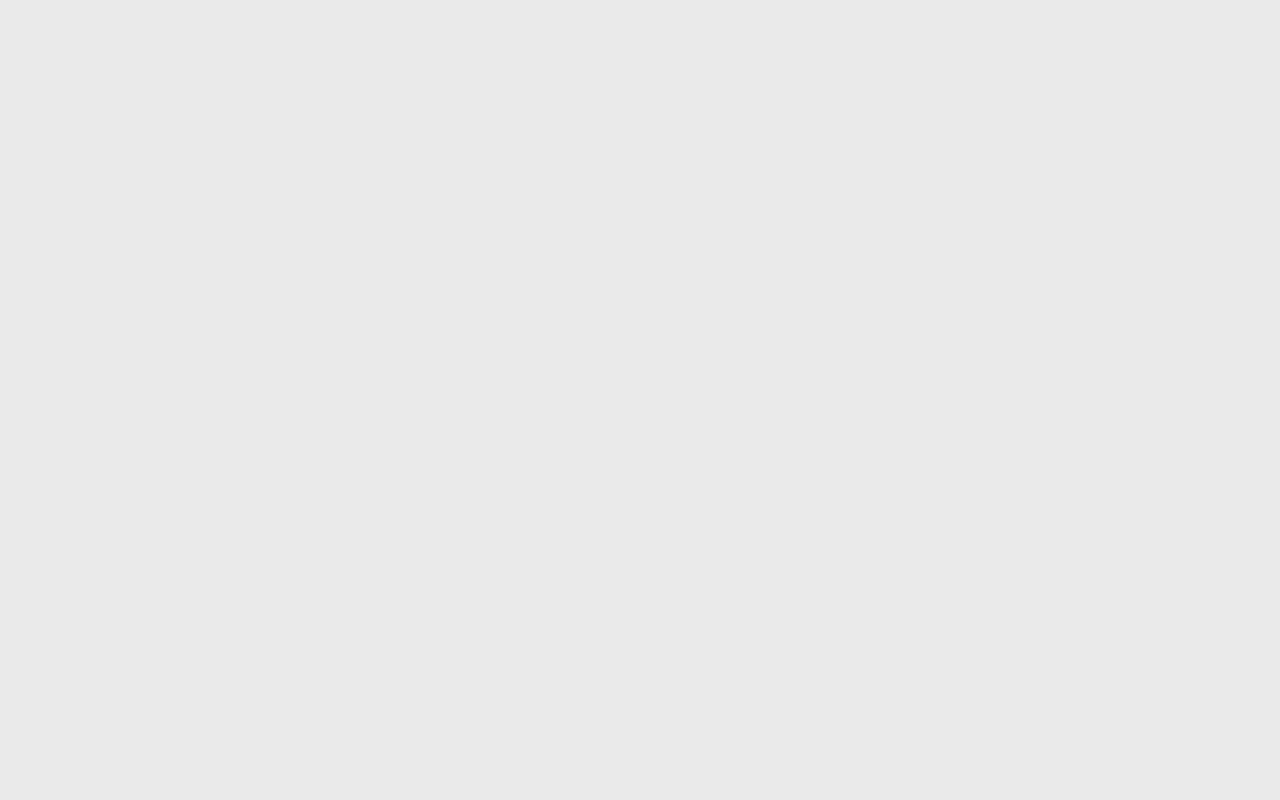
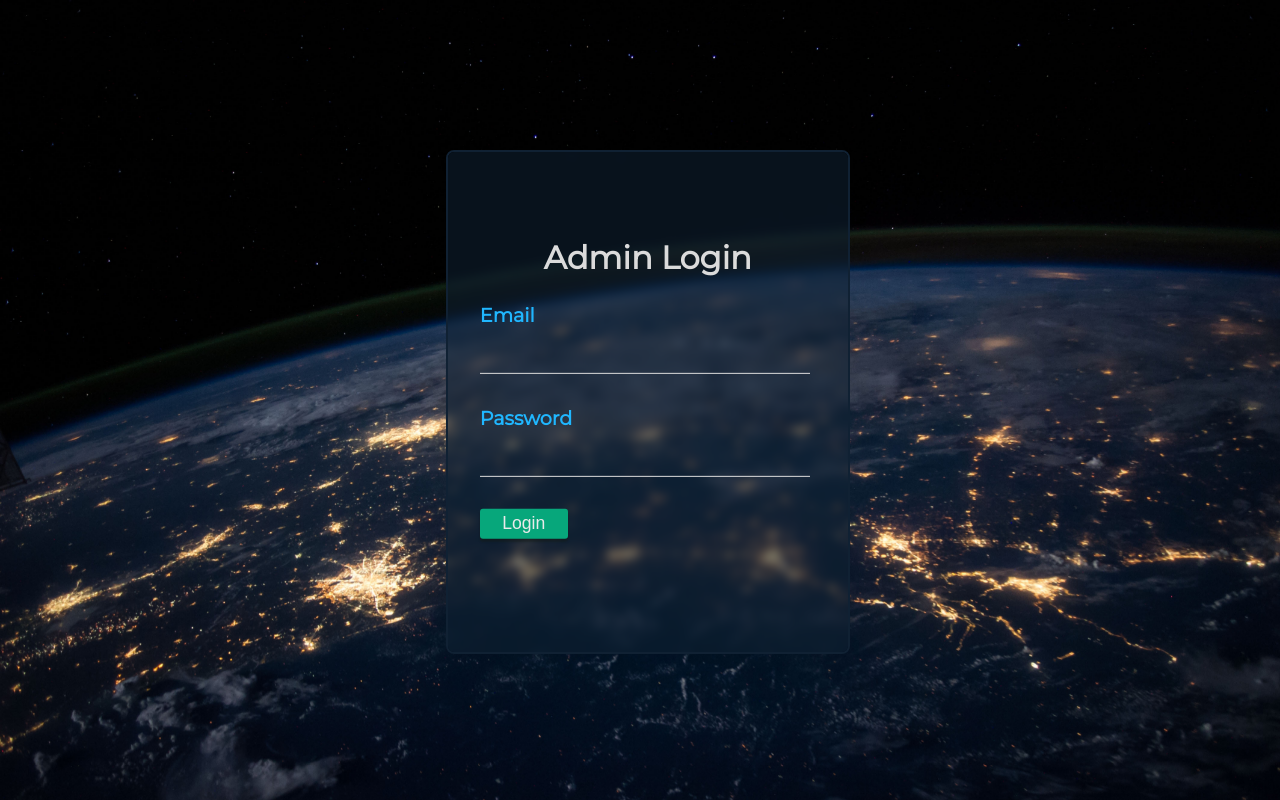
Before and after one commit to GabrielvonPlaten/Portfolio_2019, a React (Create React App) app: page /admin/login in a window 1280 px wide. Built offline with nearby package versions, Linux system fonts and the light colour scheme.

Commit message:
Create login page and improve general styling

```diff
--- a/src/index.sass
+++ b/src/index.sass
@@ -10,3 +10,14 @@ body
 
 code
   font-family: source-code-pro, Menlo, Monaco, Consolas, "Courier New", monospace
+
+.btn
+  +btn
+
+  &--green
+    +btn--green
+
+  &--red
+
+  &--blue
+    +btn--blue
--- a/src/routes/routes.js
+++ b/src/routes/routes.js
@@ -2,12 +2,14 @@ import React from 'react'
 import { BrowserRouter, Route, Switch } from 'react-router-dom';
 
 import Sections from 'sections';
+import Login from '../views/Login/Login';
 
 export default function routes() {
   return (
     <BrowserRouter>
       <Switch>
         <Route path="/" exact component={Sections} />
+        <Route path="/admin/login" exact component={Login} />
       </Switch>
     </BrowserRouter>
   )
--- a/src/sections/Contact/Contact.jsx
+++ b/src/sections/Contact/Contact.jsx
@@ -3,8 +3,8 @@ import './Contact.sass';
 import { faGlobe } from "@fortawesome/free-solid-svg-icons";
 import { FontAwesomeIcon } from "@fortawesome/react-fontawesome";
 import Mail from '../../assets/Skills/mail.svg';
+import Links from '../../assets/Skills/links.svg';
 import Location from '../../assets/Skills/location.svg';
-import HTML from '../../assets/Skills/links.svg';
 import PaperPlane from '../../assets/Skills/paper-plane.svg';
 
 const Contact = () => {
@@ -21,13 +21,13 @@ const Contact = () => {
             <img src={Mail} alt="Mail" />
             <a href="mailto:gabrielvonplaten@gmail.com">Gabrielvonplaten@gmail.com</a>
           </h3>
-          <h3>
+          <h3 className="text-position-middle-fix">
             <FontAwesomeIcon icon={faGlobe} className="linkIcon"/>
-            <div className="text-position-middle-fix">
+            {/* <div className="text-position-middle-fix"> */}
               <a href="https://github.com/GabrielvonPlaten">GitHub</a>
-              <span className="hyphen-separation"> - </span>
+              <span className="hyphen-separation">  </span>
               <a href="https://www.linkedin.com/in/gabriel-von-platen-9a89ab12a/">LinkedIn</a>
-            </div>
+            {/* </div> */}
           </h3>
           <h3>
             <img src={Location} alt="Location" />
--- a/src/sections/Contact/Contact.sass
+++ b/src/sections/Contact/Contact.sass
@@ -36,12 +36,13 @@
     color: $title-1
     font-size: 2.5rem
 
-
-
 .hyphen-separation
   color: $black-2
+  margin: 0 0.4rem
 
 .text-position-middle-fix
-  position: relative
-  bottom: 35px
   left: 40px
+
+  a, span
+    position: relative
+    top: -5px
--- a/src/sections/Home/Home.jsx
+++ b/src/sections/Home/Home.jsx
@@ -11,13 +11,13 @@ const Home = () => {
       <div className="title-links">
         <ul>
           <li>
-            <a href="#work" target="_blank">Work</a>
+            <a className="btn btn--blue" href="#work" target="_blank">Work</a>
           </li>
           <li>
-            <a href="#about" target="_blank">About</a>
+            <a className="btn btn--blue" href="#about" target="_blank">About</a>
           </li>
           <li>
-            <a href="#contact" target="_blank">Contact</a>
+            <a className="btn btn--blue" href="#contact" target="_blank">Contact</a>
           </li>
         </ul>
       </div>
--- a/src/sections/Home/Home.sass
+++ b/src/sections/Home/Home.sass
@@ -43,12 +43,12 @@ h3
     li
       margin: 0 1rem
 
-    a
-      border-radius: 3px
-      border: $border-blue-0
-      padding: 0.4rem 1rem
-      font-size: 1.1rem
-      color: $white-0
-      transition: all 0.4s
-      text-decoration: none
-      letter-spacing: 1px
+    // a
+    //   border-radius: 3px
+    //   border: $border-blue-0
+    //   padding: 0.4rem 1rem
+    //   font-size: 1.1rem
+    //   color: $white-0
+    //   transition: all 0.4s
+    //   text-decoration: none
+    //   letter-spacing: 1px
--- a/src/style/_mixins.sass
+++ b/src/style/_mixins.sass
@@ -1,3 +1,30 @@
 =section-border
   margin-top: 1rem
   border-top: 1px solid #dbdbdb
+
+=btn
+  font-size: 1.1rem
+  padding: 0.3rem 1.4rem
+  border: none
+  border-radius: 3px
+  box-shadow: $box-shadow-0
+  transition: all 0.2s
+  text-decoration: none
+  &:hover
+    cursor: pointer
+    background: $white-4
+
+=btn--green
+  background: #07a77b
+  color: $white-0
+  border: none
+  &:hover
+    background: #18c600
+
+=btn--blue
+  background: #3e3ee6
+  color: $white-0
+  border: none
+  box-shadow: $box-shadow-blue-0
+  &:hover
+    background: #555FE6
--- a/src/style/_variables.sass
+++ b/src/style/_variables.sass
@@ -29,3 +29,7 @@ $border-teal-0: 2px solid #23D9E6
 
 // Border
 $border: 1px solid #d7d7d7
+
+// Box Shadows
+$box-shadow-0: 0px 3px 2px 0px rgba(20,25,15, .4)
+$box-shadow-blue-0: 0px 3px 2px 0px rgba(62,62,230, .4)
--- /dev/null
+++ b/src/views/Login/Login.jsx
@@ -0,0 +1,27 @@
+import React from 'react'
+import './Login.sass';
+
+const Login = () => {
+  return (
+    <div className="login">
+      <div className="login-container">
+        <form>
+          <h2>Admin Login</h2>
+          <div className="form-division">
+            <label>Email</label><br />
+            <input type="text"></input>
+          </div>
+          <div className="form-division">
+            <label>Password</label><br />
+            <input type="password"></input>
+          </div>
+          <div className="form-division">
+            <button className="btn btn--green">Login</button>
+          </div>
+        </form>
+      </div>
+    </div>
+  )
+}
+
+export default Login
--- /dev/null
+++ b/src/views/Login/Login.sass
@@ -0,0 +1,68 @@
+@import 'style/base.sass'
+
+.login
+  background: url('../../assets/login-bg.jpg')
+  background-size: cover
+  background-attachment: fixed
+  height: 100vh
+  width: 100%
+
+.login-container
+  width: 400px
+  height: 500px
+  background: inherit
+  position: absolute
+  overflow: hidden
+  top: 50%
+  left: 48.5%
+  margin-left: -175px
+  margin-top: -250px
+  border: 2px solid #102133
+  border-radius: 8px
+
+.login-container:before
+  width: 450px
+  height: 550px
+  content: ""
+  position: absolute
+  top: -25px
+  left: -25px
+  bottom: 0
+  right: 0
+  background: inherit
+  box-shadow: inset 0 0 0 250px rgba(16, 33, 51, 0.55)
+  filter: blur(5px)
+
+form
+  position: absolute
+  left: 50%
+  top: 35%
+  color: $white-3
+  margin-top: 4rem
+  width: 100%
+  transform: translate(-50%,-50%)
+
+  h2
+    position: relative
+    bottom: 30%
+    text-align: center
+    color: $white-2
+    font-size: 2rem
+
+  .form-division
+    margin: 0 2rem 2rem 2rem
+
+    label
+      color: #20b7ff
+      font-weight: 600
+      font-size: 1.2rem
+
+    input
+      padding-bottom: 0.3rem
+      margin-top: 1rem
+      width: 97%
+      border: none
+      background: none
+      border-bottom: 1px solid $white-2
+      color: #9b9b9b
+      font-size: 1.3rem
```
Also changed, not shown: src/api/login.js (added), src/assets/login-bg.jpg (added).
